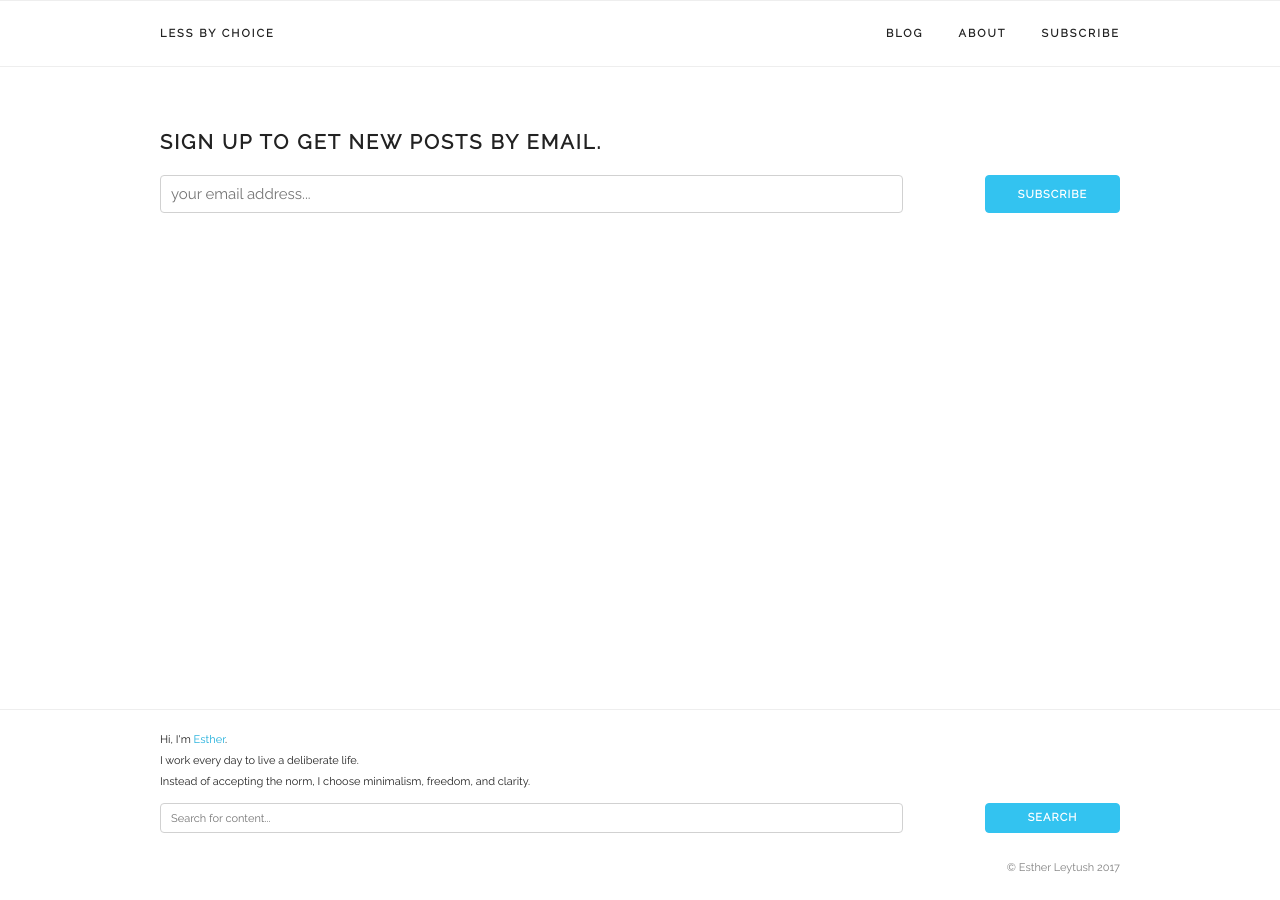
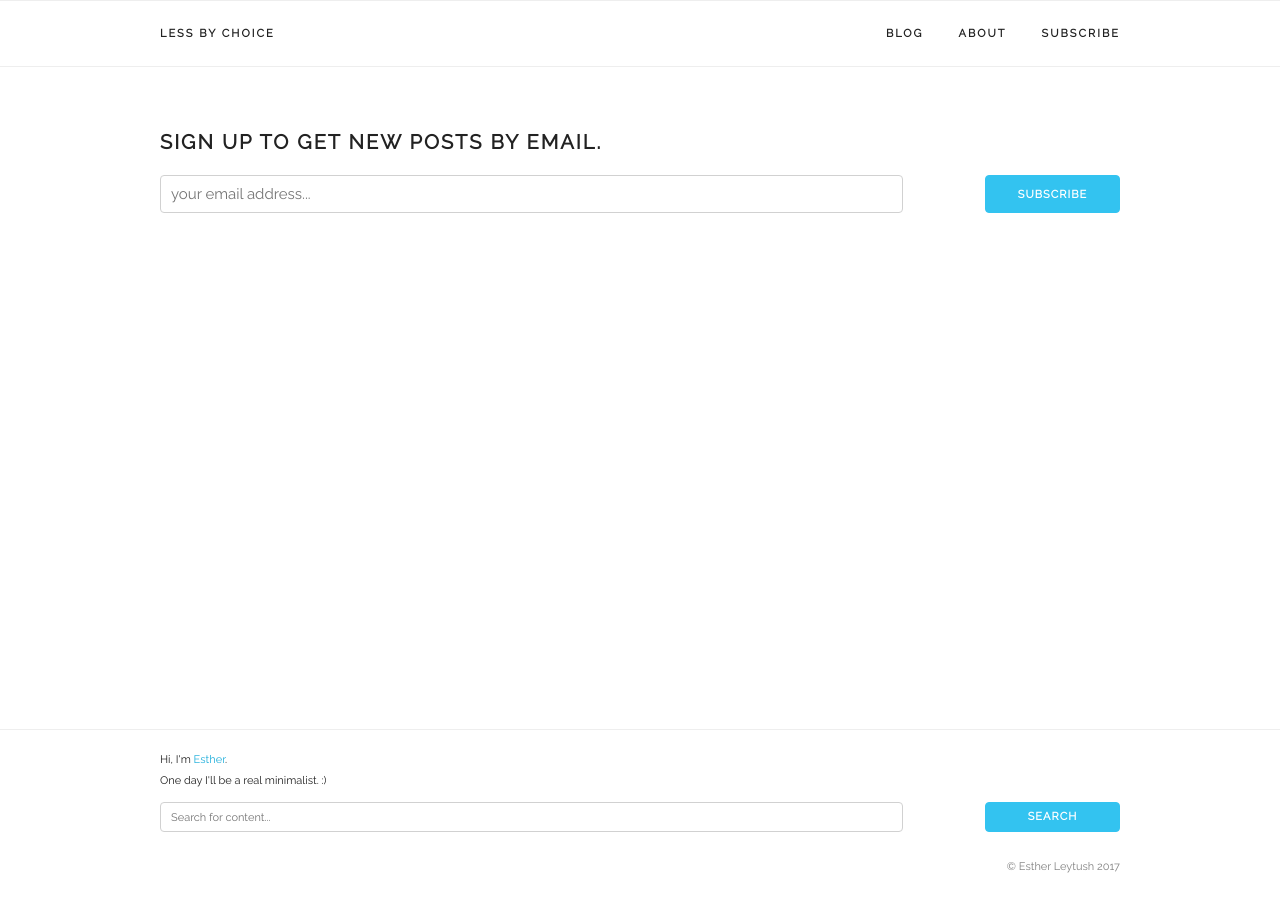
Before and after one commit to mindplace/less-by-choice, a Jekyll site: the page built from _static/subscribe.html, in a window 1280 px wide. Built offline with Jekyll 4.4.1, drawn with Linux system fonts in a browser that asks for light colours.

Commit message:
cleanup footer styles, index styles, repush

```diff
--- a/_includes/footer.html
+++ b/_includes/footer.html
@@ -1,8 +1,7 @@
 <footer class="footer">
   <div class="container">
     <p class="text first">Hi, I'm <a href="estherleytush.com">Esther</a>.</p>
-    <p class="text">I work every day to live a deliberate life.</p>
-    <p class="text">Instead of accepting the norm, <span class="indent-newline">I choose minimalism, freedom, and clarity.</span></p>
+    <p class="text">One day I'll be a real minimalist. :)</p>
 
     <div class="blog-form-box">
       <form action="{{ site.baseurl }}/search/" method="get" class="search-form">
--- a/assets/development/stylesheets/pages/_index.scss
+++ b/assets/development/stylesheets/pages/_index.scss
@@ -10,7 +10,11 @@
      margin-bottom: 3rem; }
 
    .index-section:last-child {
-     padding-bottom: 30vh;
+     padding-bottom: 10vh;
+
+     @media screen and (max-width: $on-laptop) {
+       padding-bottom: 40vh;
+     }
    }
 
    .section-box {
```
Also changed, not shown: assets/development/stylesheets/components/_footer.scss (+4 -4 lines), assets/production/stylesheets/main.min.css.
